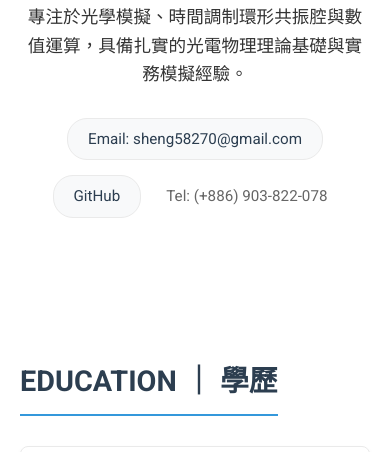
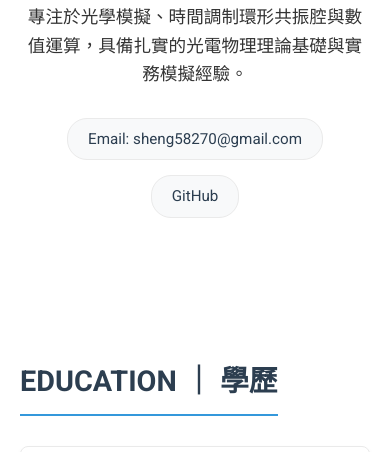
Before and after one commit to S-YFan/Personal-Website-for-ai-to-coding, a plain HTML site: page resume.html in a window 390 px wide. Shown: the part 315-767 px from the top of the page. Drawn offline with Linux system fonts and the light colour scheme.

Commit message:
Update resume.html
Removed private phone number

```diff
--- a/resume.html
+++ b/resume.html
@@ -32,7 +32,6 @@
                     <div class="contact-links">
                         <a href="mailto:sheng58270@gmail.com" class="contact-btn" aria-label="Email">Email: sheng58270@gmail.com</a>
                         <a href="https://github.com" class="contact-btn" target="_blank" rel="noopener noreferrer">GitHub</a>
-                        <span class="contact-info">Tel: (+886) 903-822-078</span>
                     </div>
                 </header>
             </div>
```
